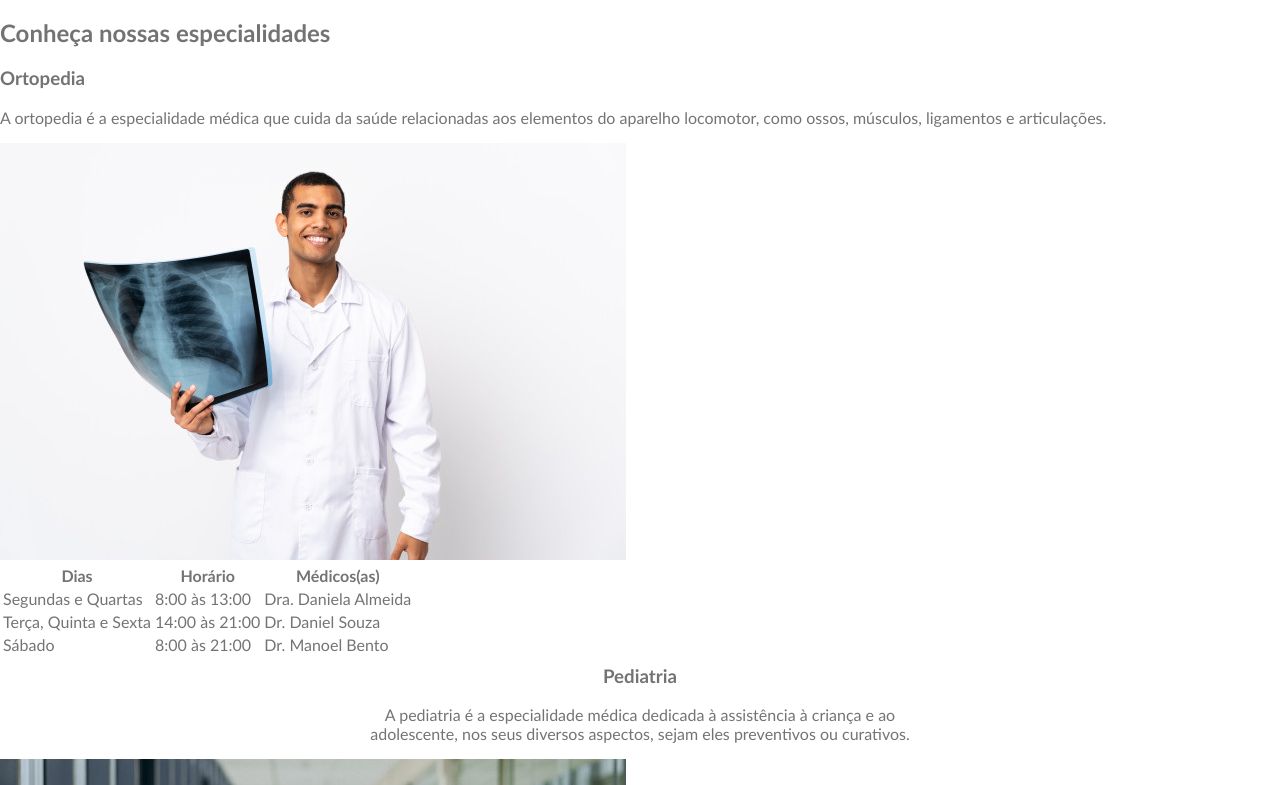
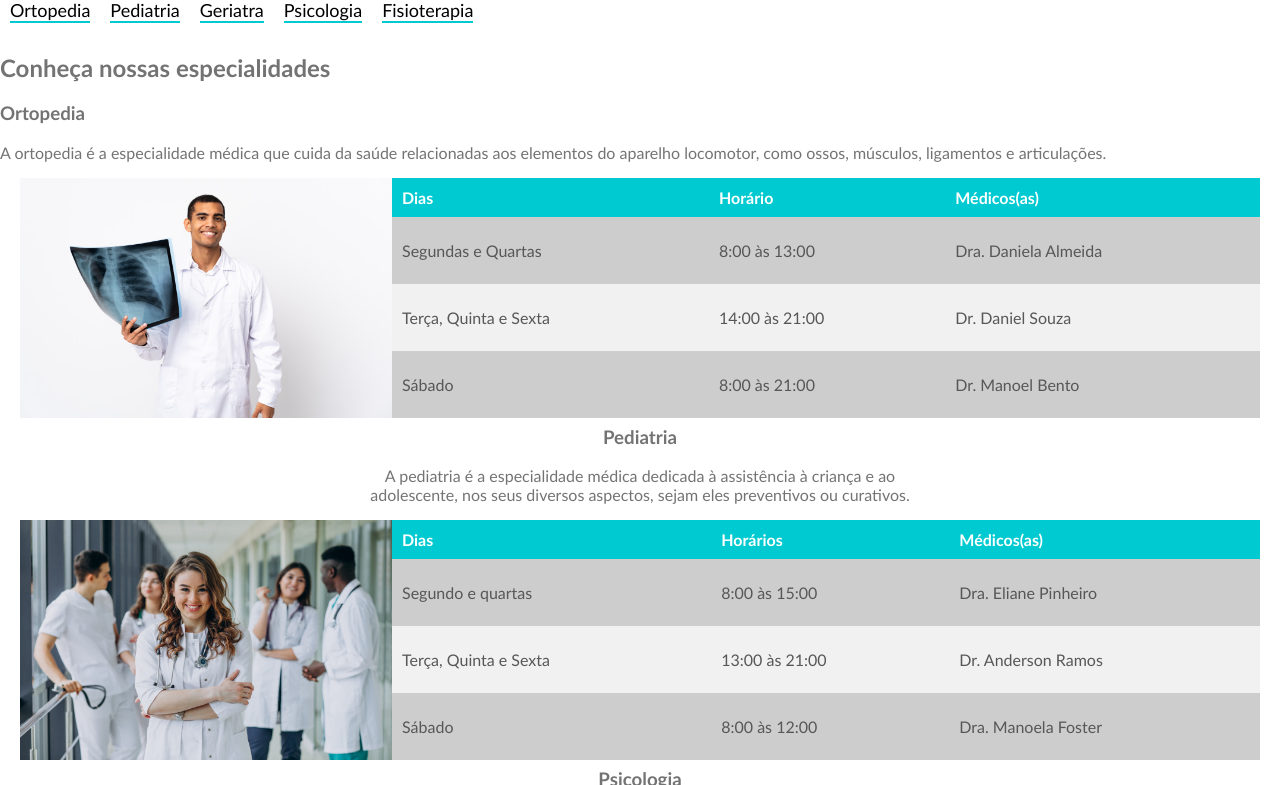
Before and after one commit to CarolinaMoreiraS/clinica, a plain HTML site: page especialidades.html in a window 1280 px wide. Shown: the part 81-866 px from the top of the page. Drawn offline with Linux system fonts and the light colour scheme.

Commit message:
finalizado

```diff
--- a/especialidades.html
+++ b/especialidades.html
@@ -3,7 +3,8 @@
 <head>
     <meta charset="UTF-8">
     <meta name="viewport" content="width=device-width, initial-scale=1.0">
-    <link rel="stylesheet" href="estilo/estilo-geral.css">
+     <link rel="stylesheet" href="estilo/estilo-geral.css">
+    <link rel="stylesheet" href="estilo/especialidades.css">
     <title>Especializações</title>
 </head>
 <body>
--- /dev/null
+++ b/estilo/especialidades.css
@@ -0,0 +1,91 @@
+
+.topo-links{
+    text-decoration: none;
+    font-weight: bolder;
+    color: #fff;
+    font-size: 18px;
+    padding: 10px;
+}
+.topo-links a:hover{
+    background-color:#0d6e71;
+    border-radius: 5px;
+
+}
+
+
+.sessao-especialidade{
+    margin-top: 40px;
+}
+.container-titulo {
+    padding: 0 20px;
+
+}
+.container-link-especialidades {
+    padding: 0 20px;
+    text-align: center;
+}
+.links-especialidades {
+    display: flex;
+    color: #000;
+    flex-wrap: wrap;
+    margin-top: 20px;
+    text-align: center;
+}
+.link-especialidade{
+    text-decoration: none;
+    color: #000;
+    border-bottom: 2px solid #00cad1;
+    margin: 0 10px 10px;
+    font-size: 18px;
+}
+.link-especialidade:hover {
+    color: #0d6e71;
+}
+.box-tabela-especialista {
+    display: flex;
+    height: 240px;
+    padding: 0 20px;
+}
+.box-tabela-especialista img {
+    width: 30%;
+    height: 100%;
+}
+.tabela-especialistas {
+    border-spacing: 0;
+    text-align: left;
+    width: 70%;
+    height: 100%;
+}
+.tabela-especialistas thead tr {
+    background-color: #00cad1;
+    color: #fff;
+}
+.tabela-especialistas tr {
+    background-color: #f1f1f1;
+    color: #585757;
+    font-weight: 500;
+}
+.tabela-especialistas tbody tr:nth-of-type(2n+1){
+    background-color: #cdcdcd;
+    border: 1px solid #f1f1f1;
+
+}
+.tabela-especialistas th, .tabela-especialistas td {
+    padding: 10px;
+}
+
+@media (max-width: 768px){
+    .box-tabela-especialista img{ display: none;}
+    .tabela-especialistas {
+        width: 100%;
+    }
+    .tabela-especialista {
+        height: auto;
+        justify-content: center;
+    }
+}
+@media (max-width: 425px){
+    .box-tabela-especialista {
+        padding: 0px;
+    }
+}
--- a/estilo/estilo-geral.css
+++ b/estilo/estilo-geral.css
@@ -65,7 +65,7 @@ main{
     color: #004b4c;
 }
 @media (max-width: 568px) {
-    .topo .container { flex-direction:row; }
+    .topo .container { flex-direction:row   ; }
     .topo-titulo { margin: 10px 0px;}
     .topo-links { width: 100%; border-top: 1px solid #009fa5;  justify-content: space-around;}
 }
```
